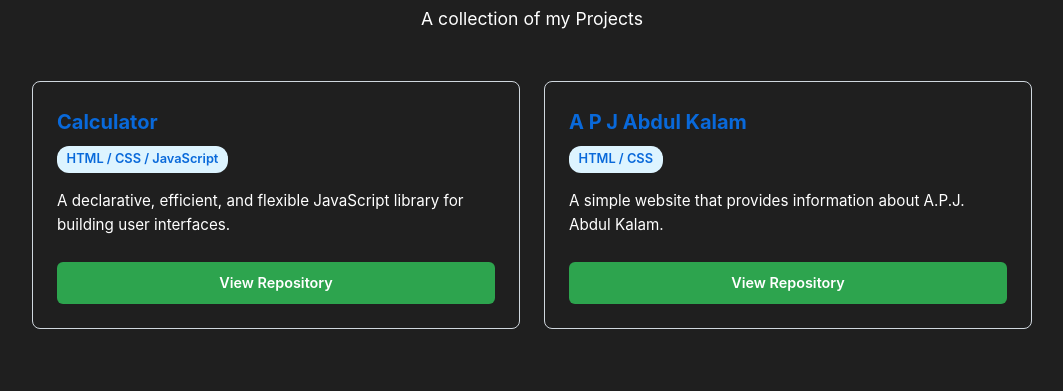
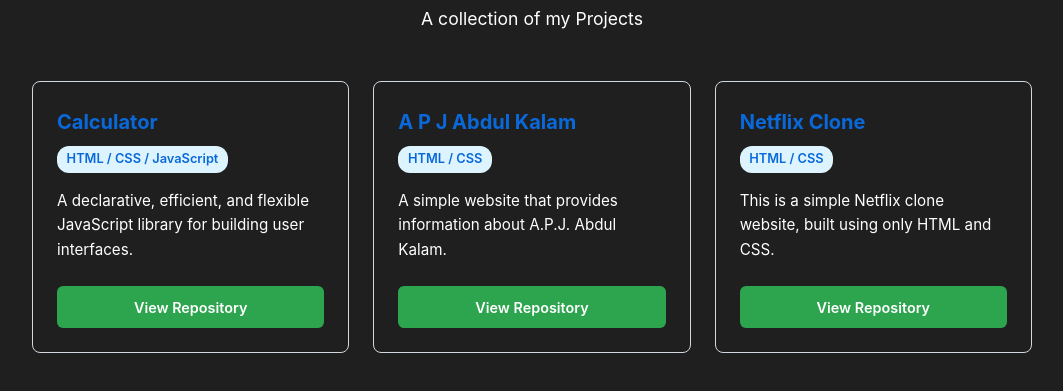
Before and after one commit to amityadav288/project, a plain HTML site: page index.html in a window 1280 px wide. Shown: the part 99-490 px from the top of the page, without its empty margins (108-1171 px from the left). Drawn offline with Linux system fonts and the light colour scheme.

Commit message:
Update index.html

```diff
--- a/index.html
+++ b/index.html
@@ -146,6 +146,13 @@
             <a href="A P J Abdul Kalam/index.html" target="_blank" class="btn">View Repository</a>
         </article>
 
+        <article class="card">
+            <h2><a href="#"> Netflix Clone </a></h2>
+            <span class="language"> HTML / CSS </span>
+            <p>This is a simple Netflix clone website, built using only HTML and CSS.</p>
+            <a href="Netflix Clone/index.html" target="_blank" class="btn">View Repository</a>
+        </article>
+
 
     </main>
 
```
